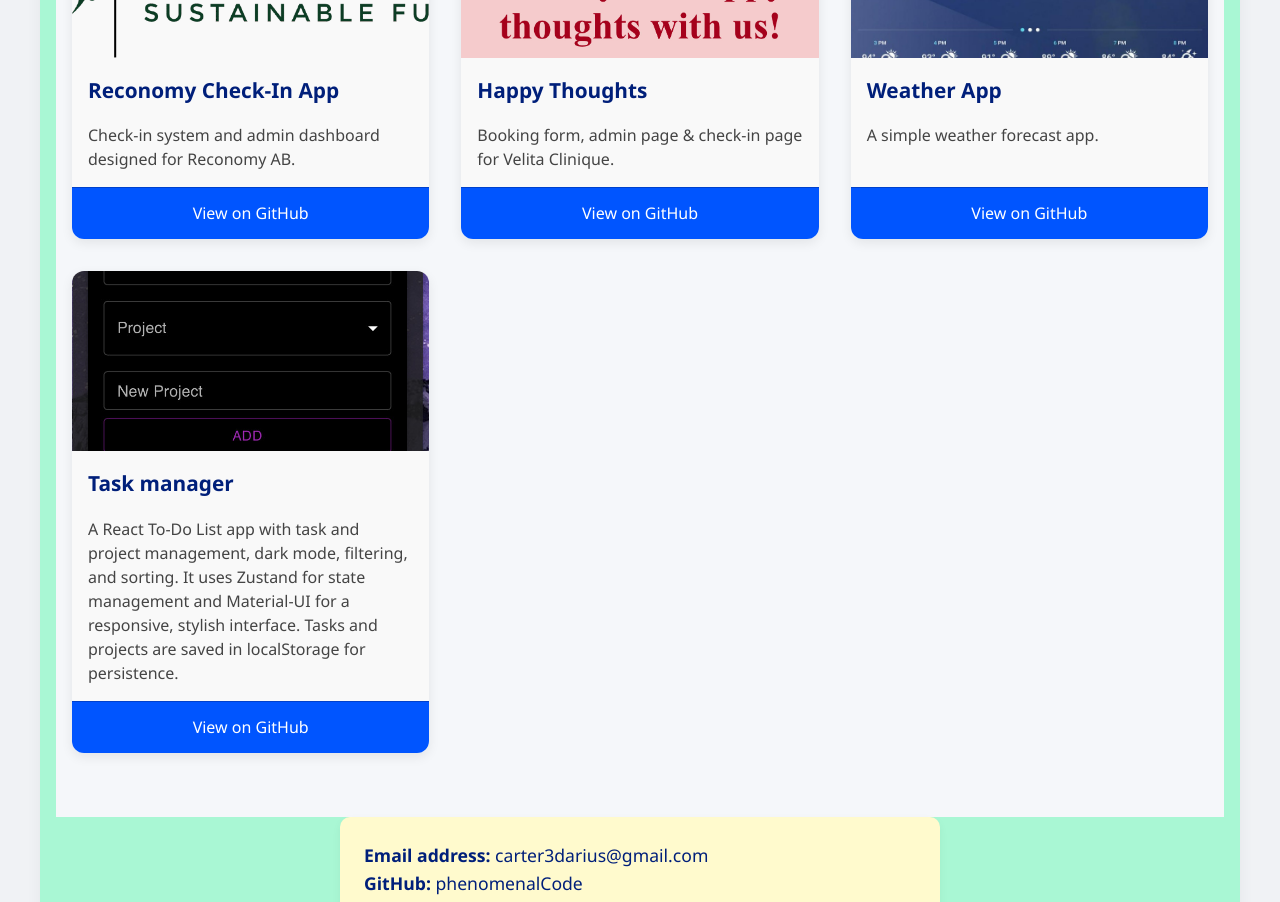
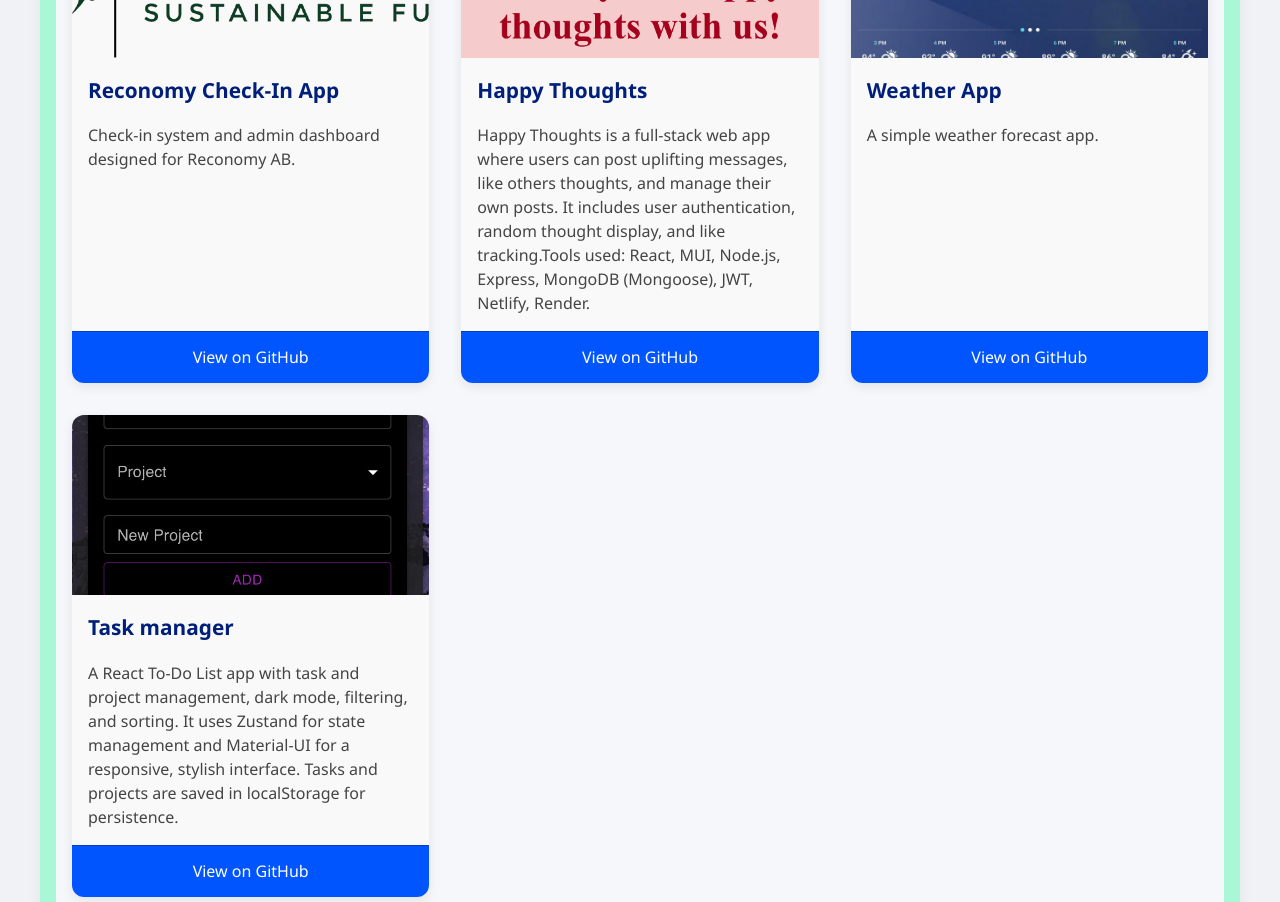
Before and after one commit to phenomenalCode/react_portfolio, a React (Vite) app: page / in a window 1280 px wide. Shown: the part 2440-3342 px from the top of the page. Built offline with nearby package versions, Linux system fonts and the light colour scheme.

Commit message:
added new project info

```diff
--- a/src/projects.jsx
+++ b/src/projects.jsx
@@ -15,7 +15,7 @@ export const projectData = [
   {
     id: 2,
     title: 'Happy Thoughts',
-    description: 'Booking form, admin page & check-in page for Velita Clinique.',
+    description: 'Happy Thoughts is a full-stack web app where users can post uplifting messages, like others thoughts, and manage their own posts. It includes user authentication, random thought display, and like tracking.Tools used: React, MUI, Node.js, Express, MongoDB (Mongoose), JWT, Netlify, Render.',
     img: img2,
     github: 'https://github.com/phenomenalCode/js-project-happy-thoughts/tree/happywbackend',
   },
```
